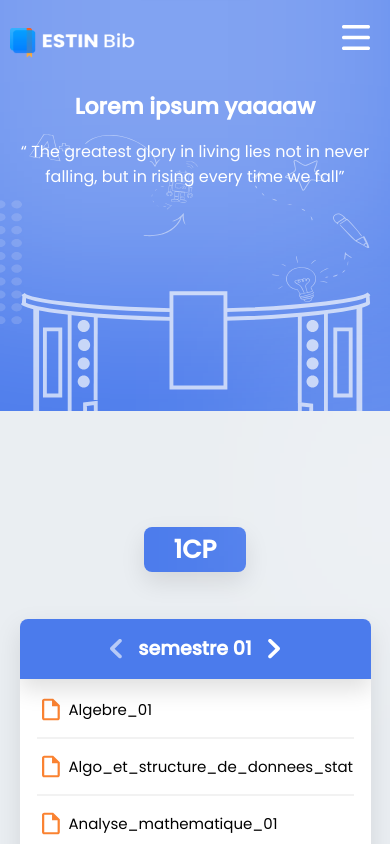
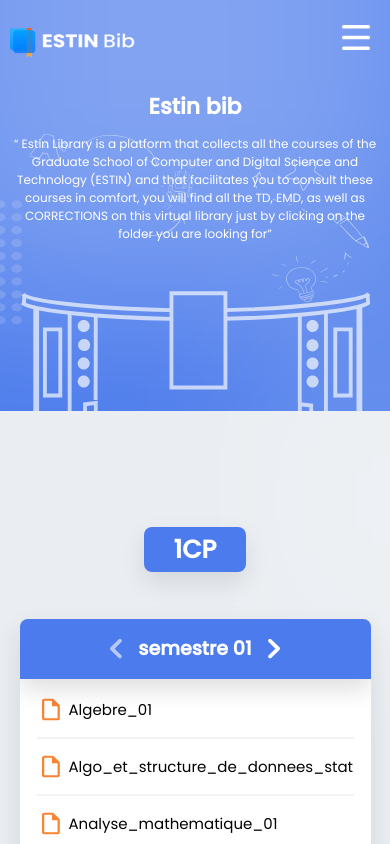
Before and after one commit to Barkatzineddine/the_estin_bib, a React (Create React App) app: page / in a window 390 px wide. Shown: the top 844 px of the page. Built offline with nearby package versions, Linux system fonts and the light colour scheme.

Commit message:
official_version

```diff
--- a/src/App.css
+++ b/src/App.css
@@ -90,6 +90,7 @@ a {
   text-decoration: none;
   color: white;
 
+
 }
 
 @media screen and (max-width: 570px) {
--- a/src/components/Cp.css
+++ b/src/components/Cp.css
@@ -22,18 +22,20 @@ padding-bottom: 150px;
 .title_cp{
 
   width: 50px;
+  position: relative;
 
   color: white;
   font-family: 'Poppins';
   font-style: normal;
   font-weight: 700;
   font-size: 25px;
-
+  z-index: 1000;
   background: #4B7BEC;
   box-shadow: 0px 10px 25px rgba(0, 0, 0, 0.1);
   border-radius: 8px;
   padding: 5px 30px 5px 30px;
   color: #FFFFFF;
+  box-sizing: border-box;
 
 }
 
--- a/src/components/Intro.css
+++ b/src/components/Intro.css
@@ -39,6 +39,9 @@
   width: 100%;
   bottom: -30px;
 }
+.intro p{
+  padding: 0 50px 0 50px;
+}
 
 @media screen and (max-width: 1000px) {
   .bib {
@@ -78,6 +81,10 @@
   }
   .intro h1 {
     font-size: 22px;
+  }
+  .intro p{
+    padding: 0 10px 0 10px;
+    font-size: 12px;
   }
 }
 @media screen and (max-width: 480px) {
@@ -121,3 +128,10 @@
     height: 40vh;
   }
 }
+@media screen and (max-width: 260px) {
+
+  .intro p{
+    font-size: 11px;
+
+  }
+}
--- a/src/components/Intro.js
+++ b/src/components/Intro.js
@@ -3,10 +3,9 @@ import "./Intro.css";
 const Intro = () => {
   return (
     <div id="accueil" className="intro">
-      <h1>Lorem ipsum yaaaaw</h1>
+      <h1>Estin bib</h1>
       <p>
-        “ The greatest glory in living lies not in never falling, but in rising
-        every time we fall”
+        “ Estin Library is a platform that collects all the courses of the Graduate School of Computer and Digital Science and Technology (ESTIN) and that facilitates you to consult these courses in comfort, you will find all the TD, EMD, as well as CORRECTIONS on this virtual library just by clicking on the folder you are looking for”
       </p>
       <img className="bib" src="/estinBib.svg" />
       <img src="/estinBib_mobile.svg" className="bib_mobile" />
--- a/src/components/Navbar.css
+++ b/src/components/Navbar.css
@@ -14,7 +14,7 @@
   position: fixed;
   width: 100%;
 
-  z-index: 1000;
+  z-index: 10000;
 }
 .logo {
   width: 140px;
```
